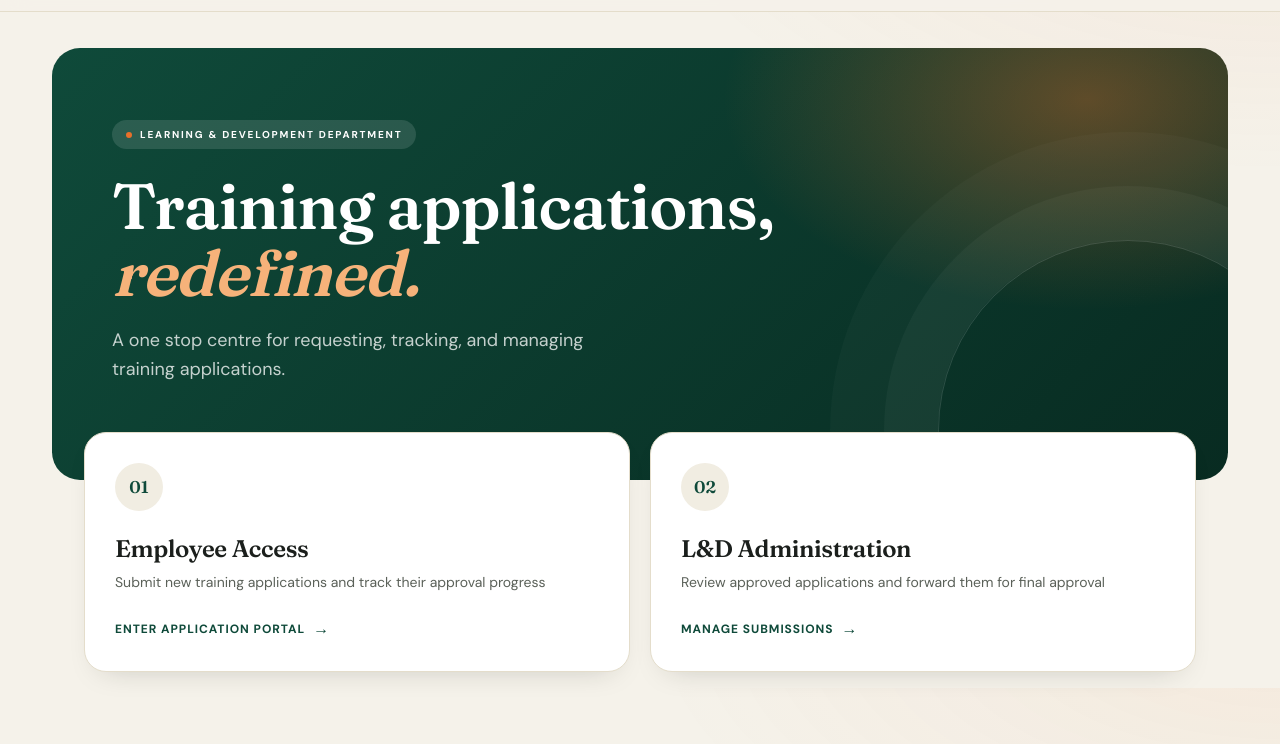
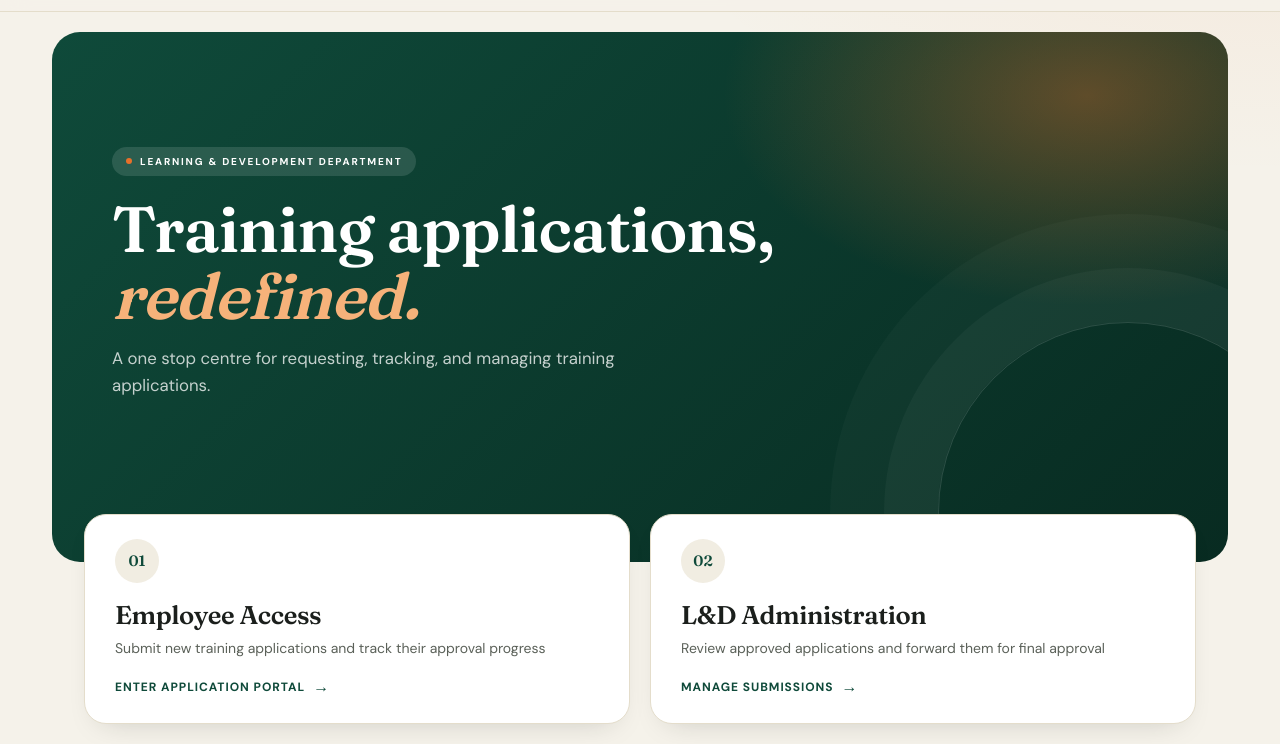
Before and after one commit to poduxiptv2021-hash/ldd-taf-portal, a plain HTML site: page index.html in a window 1280 px wide. Both pictures are taken after a click on the button "Try again". Shown: the part 56-800 px from the top of the page. Drawn offline with nearby package versions, Linux system fonts and the light colour scheme.

Commit message:
Add files via upload

```diff
--- a/index.html
+++ b/index.html
@@ -195,6 +195,17 @@
     .timeline li.done strong{color:var(--primary)}
     .timeline li.now strong{color:#B8501C}
 
+    /* welcome: fit one screen, scale with viewport height */
+    .welcome-shell{height:calc(100dvh - 68px);box-sizing:border-box;display:flex;flex-direction:column;padding-top:clamp(12px,2.5vh,28px);padding-bottom:clamp(12px,2.5vh,28px)}
+    .welcome-shell .hero-panel{flex:1;min-height:0;display:flex;flex-direction:column;justify-content:center;align-items:flex-start;padding:clamp(20px,4vh,56px) 60px clamp(64px,10vh,100px)}
+    .welcome-shell .hero-panel h1{font-size:clamp(32px,min(6vw,8vh),64px);margin:clamp(12px,2.5vh,24px) 0 clamp(8px,2vh,20px)}
+    .welcome-shell .hero-panel p{font-size:clamp(14px,2.1vh,18px)}
+    .welcome-shell .role-grid{flex:none;margin-top:calc(-1 * clamp(36px,6vh,56px))}
+    .welcome-shell .role-card{padding:clamp(16px,3vh,30px) clamp(20px,2.5vw,30px)}
+    .welcome-shell .role-icon{width:clamp(36px,5.5vh,48px);height:clamp(36px,5.5vh,48px);margin-bottom:clamp(8px,2vh,20px);font-size:15px}
+    .welcome-shell .role-card h2{font-size:clamp(20px,3.2vh,26px)}
+    .welcome-shell .role-card p{margin-bottom:clamp(8px,2vh,22px)!important}
+    @media(max-width:860px){.welcome-shell{height:auto;min-height:calc(100dvh - 68px)}.welcome-shell .hero-panel{padding:36px 24px 72px}}
     @media(max-width:860px){.shell{padding:24px 20px 48px}.phb-logo{height:26px;max-width:100px}.brand-divider{height:22px}.brand-name{font-size:15px}.hero-panel{padding:44px 28px 72px;border-radius:22px}.role-grid{grid-template-columns:1fr;margin:-40px 12px 0}}
   </style>
 </head>
@@ -463,7 +474,7 @@
 
     function welcome() {
       $('#app').innerHTML = `
-        <section class="shell pb-4">
+        <section class="shell welcome-shell">
           <div class="hero-panel">
             <span class="eyebrow">Learning & Development Department</span>
             <h1>Training applications,<br><em>redefined.</em></h1>
```
